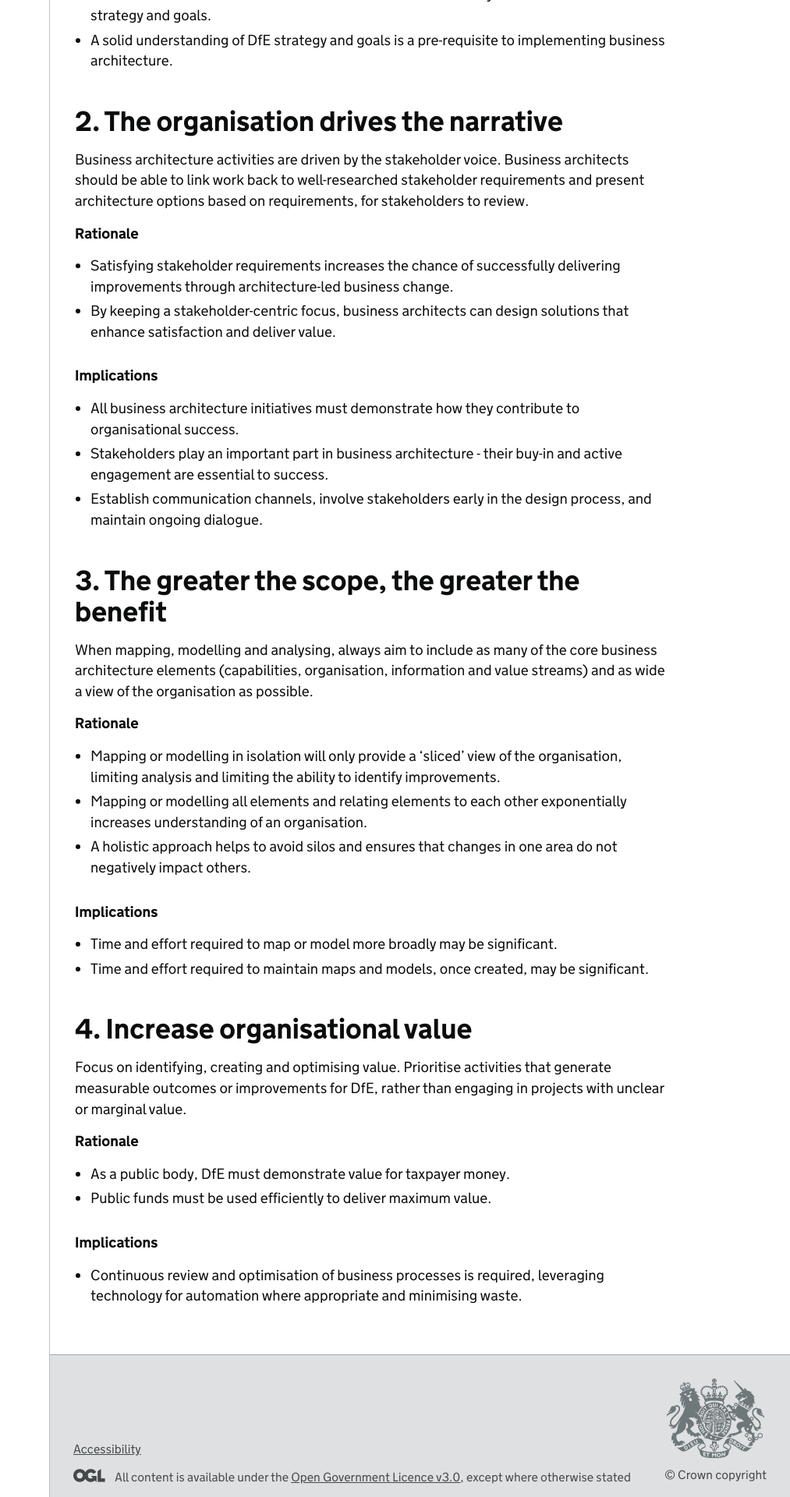
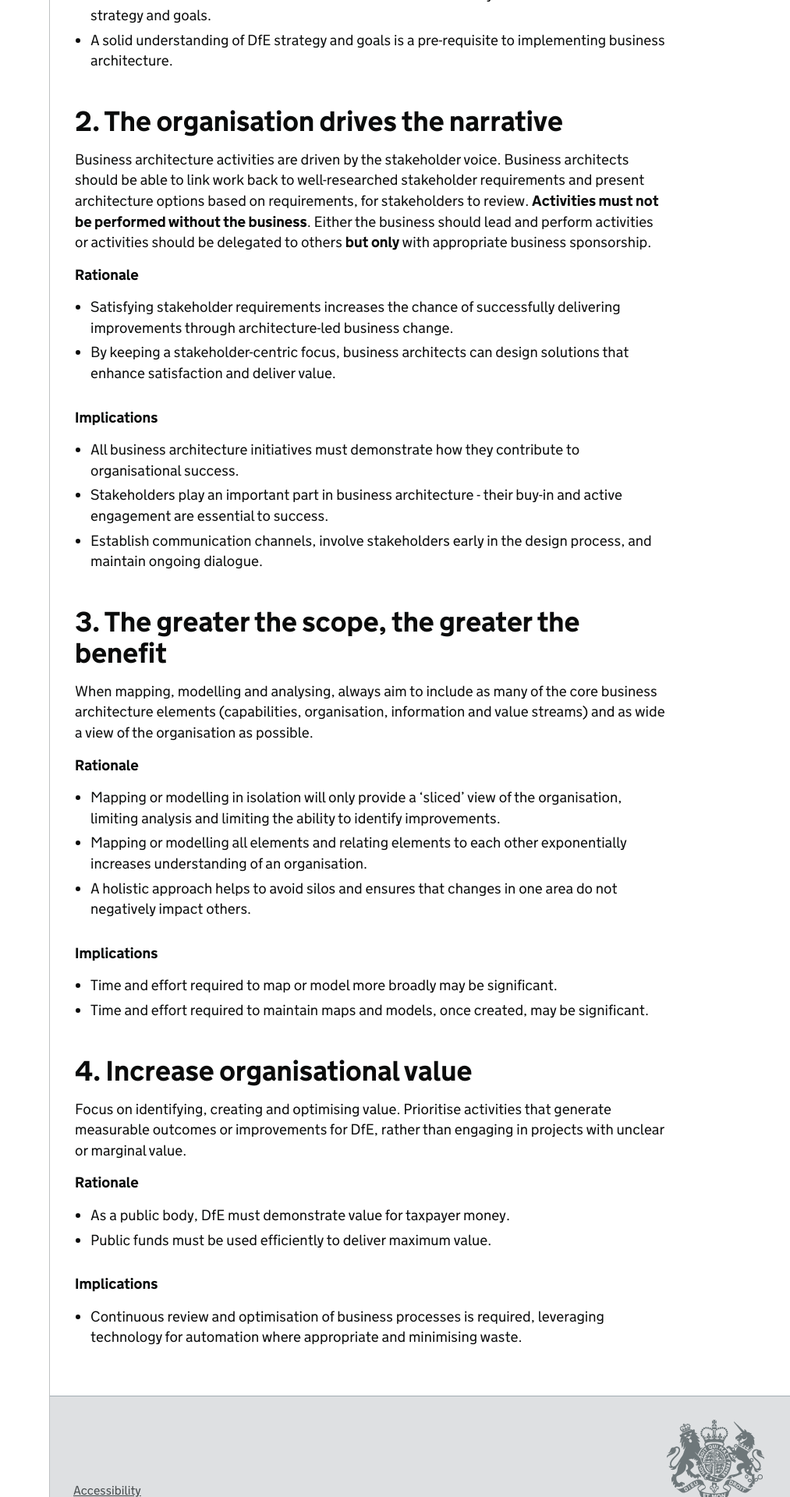
Before and after one commit to DFE-Digital/architecture, a Jekyll site: the page built from principles/business-architecture-principles.md, in a window 1280 px wide. Shown: the part 980-2900 px from the top of the page at 78% size, without its empty margins (267-1280 px from the left). Built offline with Jekyll 4.4.1, drawn with Linux system fonts in a browser that asks for light colours; our own code applies the rules of GitHub Pages for plain Markdown files.

Commit message:
Clarify business involvement in architecture activities
Emphasize the necessity of business involvement in architecture activities.

```diff
--- a/principles/business-architecture-principles.md
+++ b/principles/business-architecture-principles.md
@@ -31,7 +31,7 @@ Business architecture should always align with, and prioritise activities that s
 
 ## 2. The organisation drives the narrative
 
-Business architecture activities are driven by the stakeholder voice. Business architects should be able to link work back to well-researched stakeholder requirements and present architecture options based on requirements, for stakeholders to review.
+Business architecture activities are driven by the stakeholder voice. Business architects should be able to link work back to well-researched stakeholder requirements and present architecture options based on requirements, for stakeholders to review. **Activities must not be performed without the business**. Either the business should lead and perform activities or activities should be delegated to others **but only** with appropriate business sponsorship.
 
 **Rationale**
 
```
